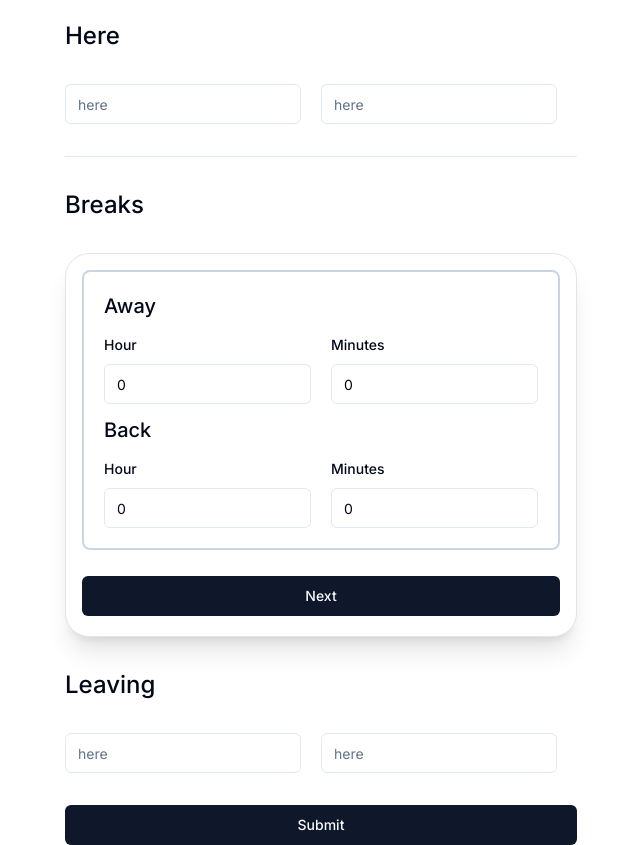
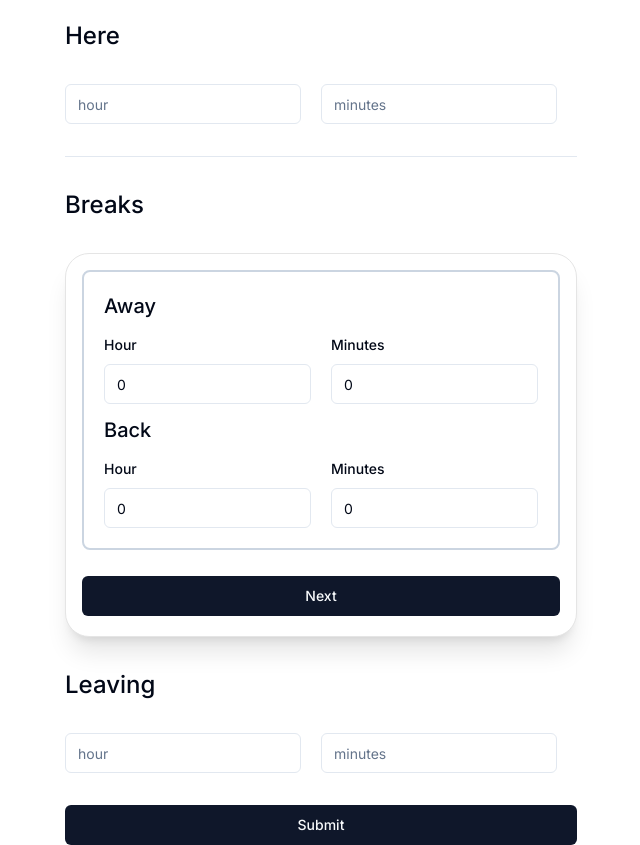
Before and after one commit to MusaGillani/time-diff, a Next.js app: page / in a window 1280 px wide. Shown: the whole page, without its empty margins (319-959 px from the left). Built offline with nearby package versions, Linux system fonts and the light colour scheme.

Commit message:
fix: correct placeholder names

```diff
--- a/src/components/TimeForm.tsx
+++ b/src/components/TimeForm.tsx
@@ -59,7 +59,7 @@ function TimeForm() {
               render={({ field }) => (
                 <FormItem>
                   <FormControl>
-                    <Input {...field} placeholder="here" />
+                    <Input {...field} placeholder="hour" />
                   </FormControl>
                   <FormMessage />
                 </FormItem>
@@ -71,7 +71,7 @@ function TimeForm() {
               render={({ field }) => (
                 <FormItem>
                   <FormControl>
-                    <Input {...field} placeholder="here" />
+                    <Input {...field} placeholder="minutes" />
                   </FormControl>
                   <FormMessage />
                 </FormItem>
@@ -89,7 +89,7 @@ function TimeForm() {
               render={({ field }) => (
                 <FormItem>
                   <FormControl>
-                    <Input {...field} placeholder="here" />
+                    <Input {...field} placeholder="hour" />
                   </FormControl>
                   <FormMessage />
                 </FormItem>
@@ -101,7 +101,7 @@ function TimeForm() {
               render={({ field }) => (
                 <FormItem>
                   <FormControl>
-                    <Input {...field} placeholder="here" />
+                    <Input {...field} placeholder="minutes" />
                   </FormControl>
                   <FormMessage />
                 </FormItem>
```
